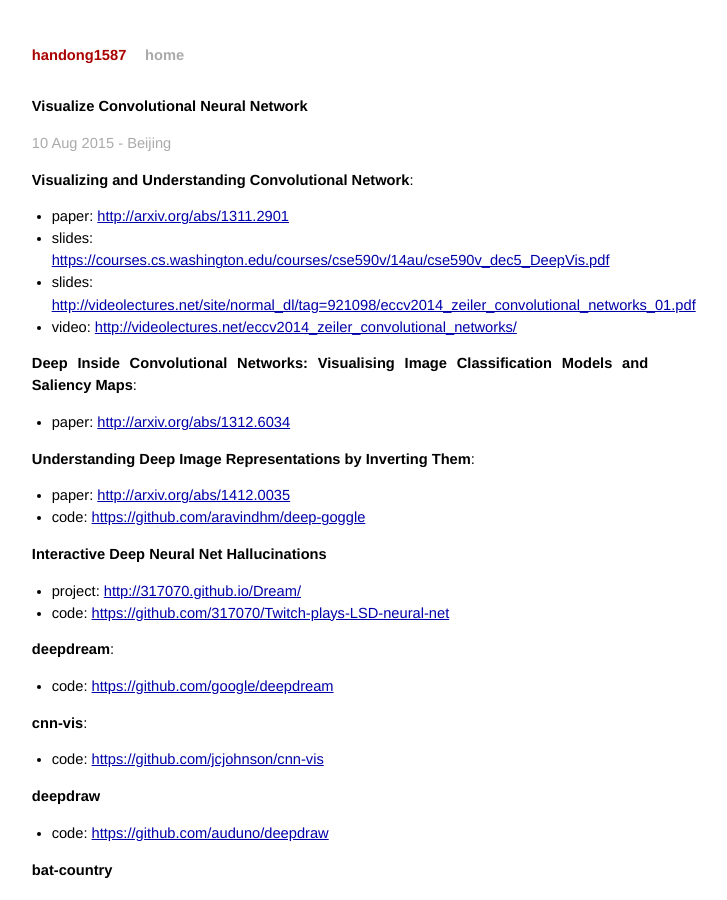
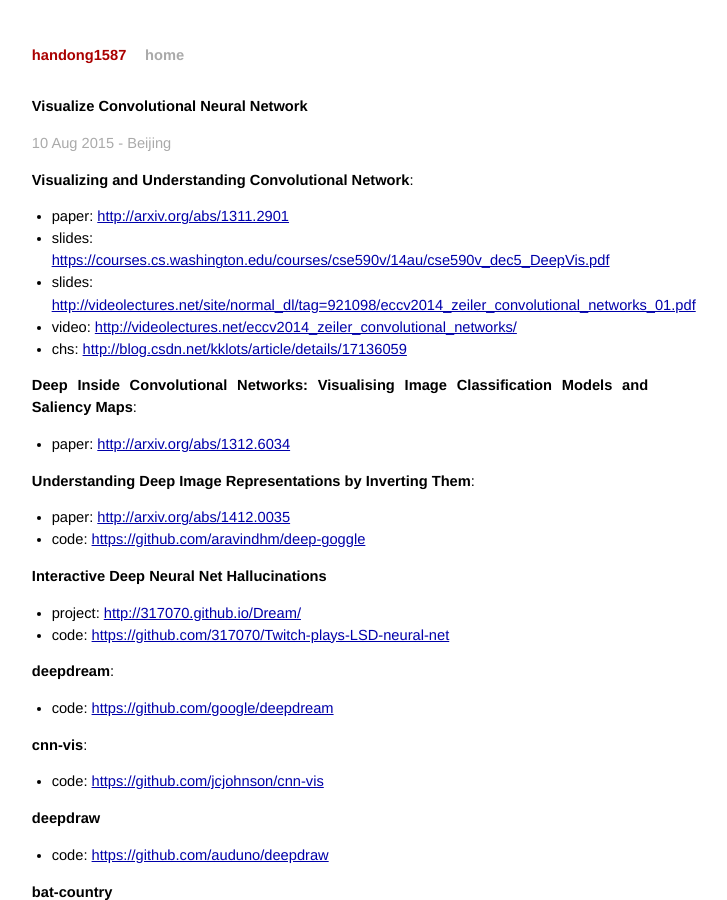
Before and after one commit to handong1587/handong1587.github.io, a Jekyll site: the page built from _posts/deep_learning/2015-08-10-visulize-cnn.md, in a window 1280 px wide and 900 px high. Shown: the whole window, without its empty margins (300-1027 px from the left). Built offline with Jekyll 4.4.1, drawn with Linux system fonts in a browser that asks for light colours; Markdown is read by kramdown in place of the engine named in the settings; comment, search, counter and statistics services are not loaded; some of the changed lines change nothing that is shown.

Commit message:
update md

```diff
--- a/_posts/deep_learning/2015-08-10-visulize-cnn.md
+++ b/_posts/deep_learning/2015-08-10-visulize-cnn.md
@@ -15,6 +15,7 @@ title: Visualize Convolutional Neural Network
 - slides: [https://courses.cs.washington.edu/courses/cse590v/14au/cse590v_dec5_DeepVis.pdf](https://courses.cs.washington.edu/courses/cse590v/14au/cse590v_dec5_DeepVis.pdf)
 - slides: [http://videolectures.net/site/normal_dl/tag=921098/eccv2014_zeiler_convolutional_networks_01.pdf](http://videolectures.net/site/normal_dl/tag=921098/eccv2014_zeiler_convolutional_networks_01.pdf)
 - video: [http://videolectures.net/eccv2014_zeiler_convolutional_networks/](http://videolectures.net/eccv2014_zeiler_convolutional_networks/)
+- chs: [http://blog.csdn.net/kklots/article/details/17136059](http://blog.csdn.net/kklots/article/details/17136059)
 
 **Deep Inside Convolutional Networks: Visualising Image Classification Models and Saliency Maps**:
 
```
